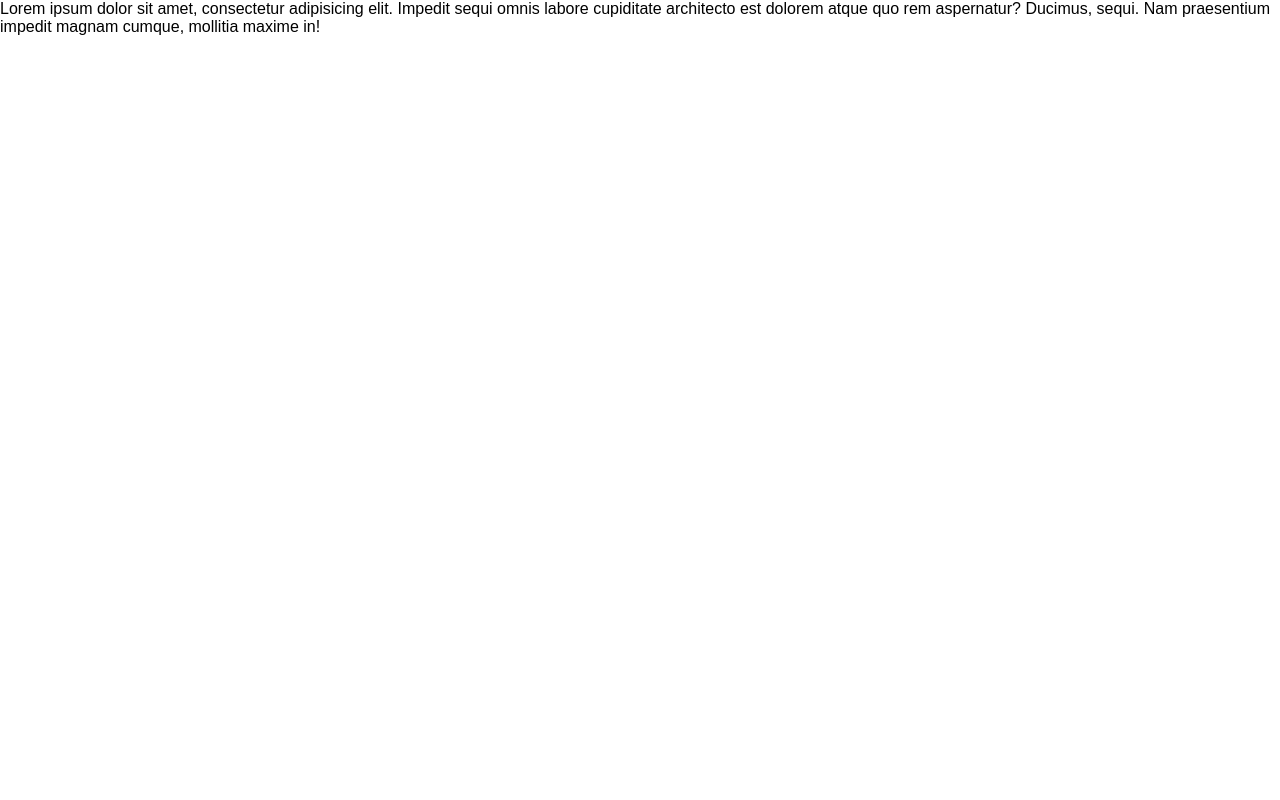
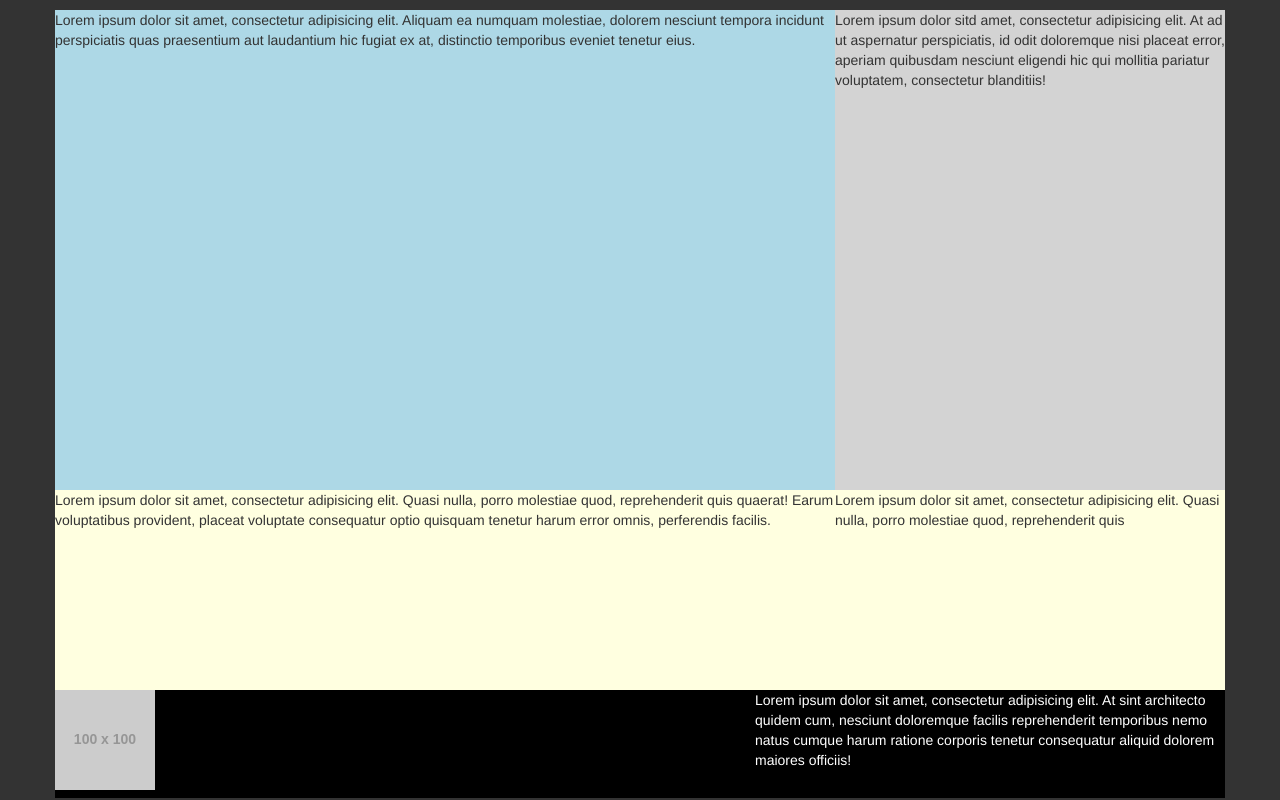
Before and after one commit to 3AWPF/test2, a website: page index.html in a window 1280 px wide. Drawn offline with nearby package versions, Linux system fonts and the light colour scheme; placeholder pictures from the web are drawn by us.

Commit message:
Creación de la base
Creación de la estructura base

```diff
--- /dev/null
+++ b/css/style.css
@@ -0,0 +1,44 @@
+/*Estilos Home*/
+body{
+	background-color: #333333;
+}
+
+.container-full {
+  margin: 0 auto;
+  width: 100%;
+}
+
+.nopadding {
+   padding: 0 !important;
+   margin: 0 !important;
+}
+/*Header*********/
+.header{
+	height: 60vh;
+	margin-top: 10px;
+}
+
+.header__left{
+	background-color: lightblue;
+	height: 60vh;
+}
+
+.header__right{
+	background-color: lightgray;
+	height: 60vh;
+}
+
+
+/*Middle********/
+.middle__item{
+	background-color: lightyellow;
+	height: 25vh;
+}
+
+
+/*Footer********/
+.footer__container{
+	background-color: #000000;
+	color:#fff;
+	height: 13.5vh;
+}
--- a/index.html
+++ b/index.html
@@ -5,8 +5,83 @@
 	<meta name="viewport" content="width=device-width, initial-scale=1">
 	<title>Forum</title>
 	<link rel="stylesheet" href="css/normalize.css">
+	<link rel="stylesheet" href="css/bootstrap.css">
+	<link rel="stylesheet" href="css/style.css">
 </head>
 <body>
-	Lorem ipsum dolor sit amet, consectetur adipisicing elit. Impedit sequi omnis labore cupiditate architecto est dolorem atque quo rem aspernatur? Ducimus, sequi. Nam praesentium impedit magnam cumque, mollitia maxime in!
+
+<!-- Header -->
+<div class="container">
+	<div class="row">
+		<header class="header">
+			<!-- Header left -->
+			<div class="col-md-8 nopadding">
+				<div class="header__left">
+					Lorem ipsum dolor sit amet, consectetur adipisicing elit. Aliquam ea numquam molestiae, dolorem nesciunt tempora incidunt perspiciatis quas praesentium aut laudantium hic fugiat ex at, distinctio temporibus eveniet tenetur eius.
+				</div>
+			</div><!-- /Header left -->
+			<div class="col-md-4 nopadding">
+				<!-- Header-right -->
+				<div class="header__right">
+					Lorem ipsum dolor sitd amet, consectetur adipisicing elit. At ad ut aspernatur perspiciatis, id odit doloremque nisi placeat error, aperiam quibusdam nesciunt eligendi hic qui mollitia pariatur voluptatem, consectetur blanditiis!
+				</div>
+				<!-- /Header-right -->
+			</div>
+		</header>
+	</div>
+</div>
+<!-- /Header -->
+
+<!-- Middle -->
+<section class="middle">
+	<div class="container">
+		<div class="row">
+			<div class="col-md-8 nopadding">
+				<!-- Middle item -->
+				<div class="middle__item">
+					Lorem ipsum dolor sit amet, consectetur adipisicing elit. Quasi nulla, porro molestiae quod, reprehenderit quis quaerat! Earum voluptatibus provident, placeat voluptate consequatur optio quisquam tenetur harum error omnis, perferendis facilis.
+				</div><!-- /Middle item -->
+			</div>
+			<div class="col-md-4 nopadding">
+				<!-- Middle item -->
+				<div class="middle__item">
+					Lorem ipsum dolor sit amet, consectetur adipisicing elit. Quasi nulla, porro molestiae quod, reprehenderit quis
+				</div><!-- /Middle item -->
+			</div>
+		</div>
+	</div>
+</section>
+<!-- /Middle -->
+
+<!-- Footer -->
+<footer class="footer">
+	<div class="container">
+		<div class="row">
+			<div class="footer__container">
+				<div class="row">
+					<div class="col-md-7">
+						<!-- footer item -->
+						<div class="footer__item">
+							<img src="http://fakeimg.pl/100x100/00CED1/FFF/?text=img+placeholder">
+						</div><!-- footer item -->
+					</div>
+					<!-- footer item -->
+					<div class="col-md-5">
+						<div class="footer__item">
+							Lorem ipsum dolor sit amet, consectetur adipisicing elit. At sint architecto quidem cum, nesciunt doloremque facilis reprehenderit temporibus nemo natus cumque harum ratione corporis tenetur consequatur aliquid dolorem maiores officiis!
+						</div>
+					</div><!-- /footer item -->
+				</div>
+			</div>
+		</div>
+	</div>
+</footer>
+<!-- /Footer -->
+
+<script
+  src="https://code.jquery.com/jquery-3.1.1.js"
+  integrity="sha256-16cdPddA6VdVInumRGo6IbivbERE8p7CQR3HzTBuELA="
+  crossorigin="anonymous"></script>
+<script src="js/bootstrap.js"></script>
 </body>
 </html>
```
Also changed, not shown: gulpfile.js (added, +18 -0 lines), package.json (added, +24 -0 lines), 1 other file.
